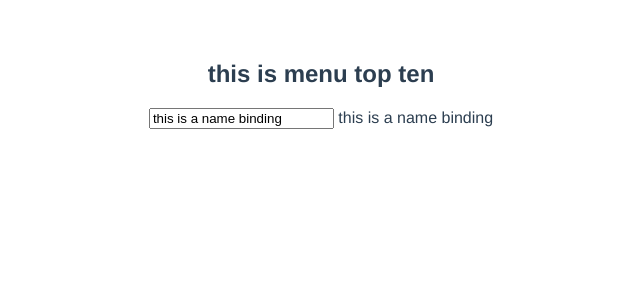
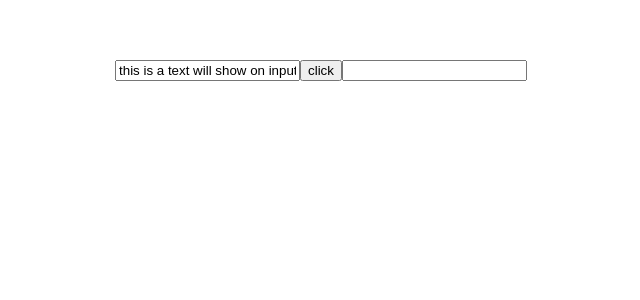
Before and after one commit to ducdongmg/learn-vue, a Vue app: page / in a window 1280 px wide. Shown: the top 300 px of the page, without its empty margins (319-959 px from the left). Built offline with nearby package versions, Linux system fonts and the light colour scheme.

Commit message:
event handling

```diff
--- a/src/App.vue
+++ b/src/App.vue
@@ -1,16 +1,16 @@
 <template>
   <div>
-    <MenuTop />
+    <TextModel />
   </div>
 </template>
 
 <script>
-import MenuTop from './components/MenuTop.vue'
+import TextModel from './components/EventHandling.vue'
 
 export default {
   name: 'App',
   components: {
-    MenuTop
+    TextModel
   }
 }
 </script>
--- /dev/null
+++ b/src/components/EventHandling.vue
@@ -0,0 +1,23 @@
+<template>
+    <div>
+        <form action="/abc">
+            <input ref="content" type="text" v-model="textContent" />
+            <button type="submit" v-on:click.prevent="textContent = 'change value' " > click </button>
+            <input type="text" v-model="this.$refs.content" />
+        </form>
+    </div>
+</template>
+
+<script>
+export default {
+    data() {
+        return {
+            textContent: "this is a text will show on input"
+        }
+    },
+}
+</script>
+
+<!-- Add "scoped" attribute to limit CSS to this component only -->
+<style scoped>
+</style>
```
Also changed, not shown: src/components/ButtonBinding.vue (renamed from src/components/ButtonShow.vue, +3 -6 lines), src/components/TextModel.vue (added, +34 -0 lines), 1 other file (tests, documents, lock files or other folders).
